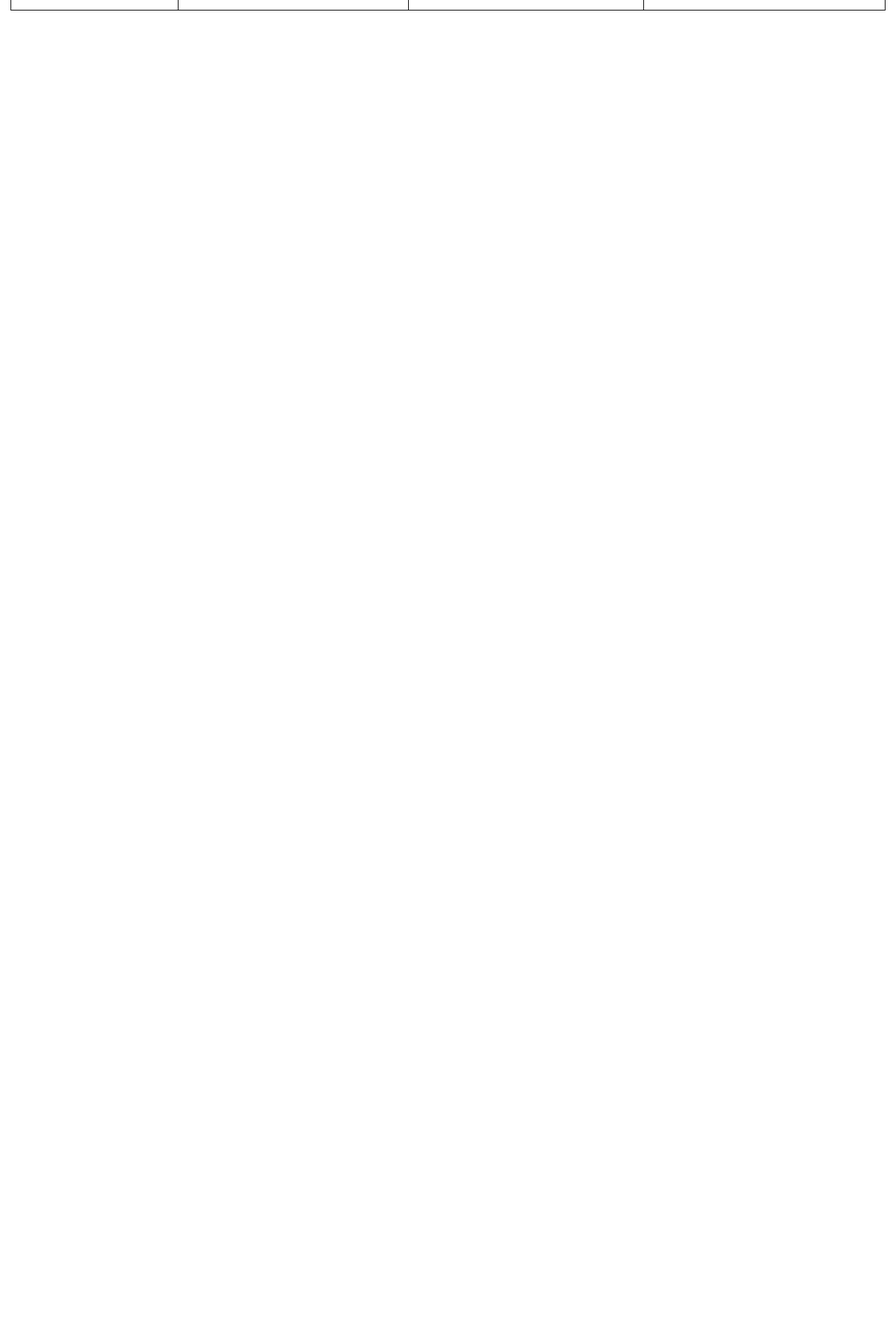
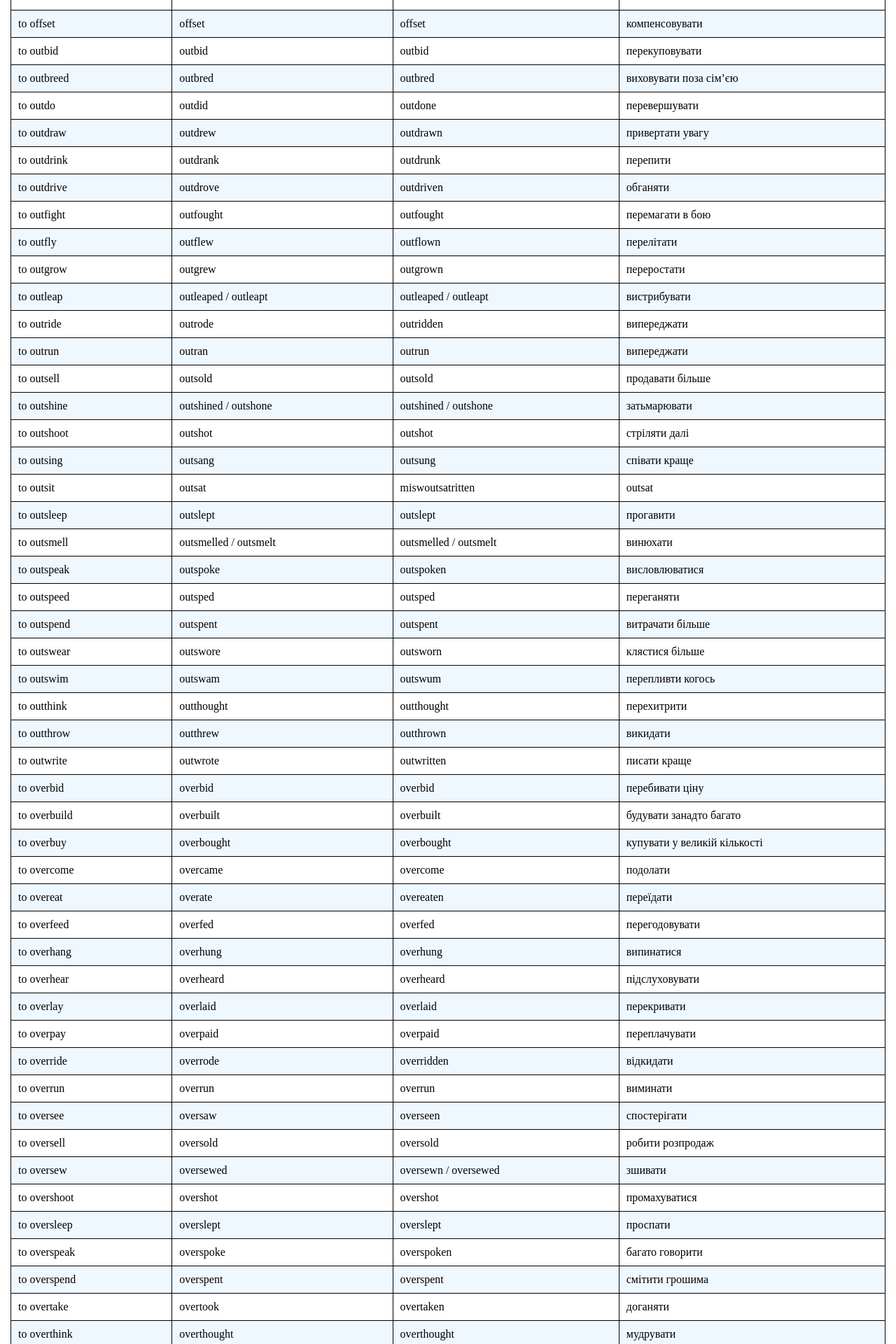
Before and after one commit to yevhenii-razhyk/irregular-verbs, a React (Create React App) app: page / in a window 1280 px wide. Shown: the part 5040-6960 px from the top of the page at 70% size. Before the commit the page ends 5070 px from the top, so only its background shows below. Built offline with nearby package versions, Linux system fonts and the light colour scheme.

Commit message:
added letter 'O'

```diff
--- a/src/verbsList.ts
+++ b/src/verbsList.ts
@@ -141,5 +141,57 @@ export const verbsList: IVerb[] | any = [
     {id: 126, v1: "miswrite", v2: "miswrote", v3: "miswritten", translate: "писати невірно"},
     {id: 127, v1: "mow", v2: "mowed", v3: "mowed / mown", translate: "жати"},
 
+    {id: 128, v1: "offset", v2: "offset", v3: "offset", translate: "компенсовувати"},
+    {id: 129, v1: "outbid", v2: "outbid", v3: "outbid", translate: "перекуповувати"},
+    {id: 130, v1: "outbreed", v2: "outbred", v3: "outbred", translate: "виховувати поза сім’єю"},
+    {id: 131, v1: "outdo", v2: "outdid", v3: "outdone", translate: "перевершувати"},
+    {id: 132, v1: "outdraw", v2: "outdrew", v3: "outdrawn", translate: "привертати увагу"},
+    {id: 133, v1: "outdrink", v2: "outdrank", v3: "outdrunk", translate: "перепити"},
+    {id: 134, v1: "outdrive", v2: "outdrove", v3: "outdriven", translate: "обганяти"},
+    {id: 135, v1: "outfight", v2: "outfought", v3: "outfought", translate: "перемагати в бою"},
+    {id: 136, v1: "outfly", v2: "outflew", v3: "outflown", translate: "перелітати"},
+    {id: 137, v1: "outgrow", v2: "outgrew", v3: "outgrown", translate: "переростати"},
+    {id: 138, v1: "outleap", v2: "outleaped / outleapt", v3: "outleaped / outleapt", translate: "вистрибувати"},
+    {id: 139, v1: "outride", v2: "outrode", v3: "outridden", translate: "випереджати"},
+    {id: 140, v1: "outrun", v2: "outran", v3: "outrun", translate: "випереджати"},
+    {id: 141, v1: "outsell", v2: "outsold", v3: "outsold", translate: "продавати більше"},
+    {id: 142, v1: "outshine", v2: "outshined / outshone", v3: "outshined / outshone", translate: "затьмарювати"},
+    {id: 143, v1: "outshoot", v2: "outshot", v3: "outshot", translate: "стріляти далі"},
+    {id: 144, v1: "outsing", v2: "outsang", v3: "outsung", translate: "співати краще"},
+    {id: 145, v1: "outsit", v2: "outsat", v3: "miswoutsatritten", translate: "outsat"},
+    {id: 146, v1: "outsleep", v2: "outslept", v3: "outslept", translate: "прогавити"},
+    {id: 147, v1: "outsmell", v2: "outsmelled / outsmelt", v3: "outsmelled / outsmelt", translate: "винюхати"},
+    {id: 148, v1: "outspeak", v2: "outspoke", v3: "outspoken", translate: "висловлюватися"},
+    {id: 149, v1: "outspeed", v2: "outsped", v3: "outsped", translate: "переганяти"},
+    {id: 150, v1: "outspend", v2: "outspent", v3: "outspent", translate: "витрачати більше"},
+    {id: 151, v1: "outswear", v2: "outswore", v3: "outsworn", translate: "клястися більше"},
+    {id: 152, v1: "outswim", v2: "outswam", v3: "outswum", translate: "перепливти когось"},
+    {id: 153, v1: "outthink", v2: "outthought", v3: "outthought", translate: "перехитрити"},
+    {id: 154, v1: "outthrow", v2: "outthrew", v3: "outthrown", translate: "викидати"},
+    {id: 155, v1: "outwrite", v2: "outwrote", v3: "outwritten", translate: "писати краще"},
+    {id: 156, v1: "overbid", v2: "overbid", v3: "overbid", translate: "перебивати ціну"},
+    {id: 157, v1: "overbuild", v2: "overbuilt", v3: "overbuilt", translate: "будувати занадто багато"},
+    {id: 158, v1: "overbuy", v2: "overbought", v3: "overbought", translate: "купувати у великій кількості"},
+    {id: 159, v1: "overcome", v2: "overcame", v3: "overcome", translate: "подолати"},
+    {id: 160, v1: "overeat", v2: "overate", v3: "overeaten", translate: "переїдати"},
+    {id: 161, v1: "overfeed", v2: "overfed", v3: "overfed", translate: "перегодовувати"},
+    {id: 162, v1: "overhang", v2: "overhung", v3: "overhung", translate: "випинатися"},
+    {id: 163, v1: "overhear", v2: "overheard", v3: "overheard", translate: "підслуховувати"},
+    {id: 164, v1: "overlay", v2: "overlaid", v3: "overlaid", translate: "перекривати"},
+    {id: 165, v1: "overpay", v2: "overpaid", v3: "overpaid", translate: "переплачувати"},
+    {id: 166, v1: "override", v2: "overrode", v3: "overridden", translate: "відкидати"},
+    {id: 167, v1: "overrun", v2: "overrun", v3: "overrun", translate: "виминати"},
+    {id: 168, v1: "oversee", v2: "oversaw", v3: "overseen", translate: "спостерігати"},
+    {id: 169, v1: "oversell", v2: "oversold", v3: "oversold", translate: "робити розпродаж"},
+    {id: 170, v1: "oversew", v2: "oversewed", v3: "oversewn / oversewed", translate: "зшивати"},
+    {id: 171, v1: "overshoot", v2: "overshot", v3: "overshot", translate: "промахуватися"},
+    {id: 172, v1: "oversleep", v2: "overslept", v3: "overslept", translate: "проспати"},
+    {id: 173, v1: "overspeak", v2: "overspoke", v3: "overspoken", translate: "багато говорити"},
+    {id: 174, v1: "overspend", v2: "overspent", v3: "overspent", translate: "смітити грошима"},
+    {id: 175, v1: "overtake", v2: "overtook", v3: "overtaken", translate: "доганяти"},
+    {id: 176, v1: "overthink", v2: "overthought", v3: "overthought", translate: "мудрувати"},
+    {id: 177, v1: "overthrow", v2: "overthrew", v3: "overthrown", translate: "скидати"},
+    {id: 178, v1: "overwind", v2: "overwound", v3: "overwound", translate: "перекручувати"},
+    {id: 179, v1: "overwrite", v2: "overwrote", v3: "overwritten", translate: "переписувати"},
 
 ]
```
